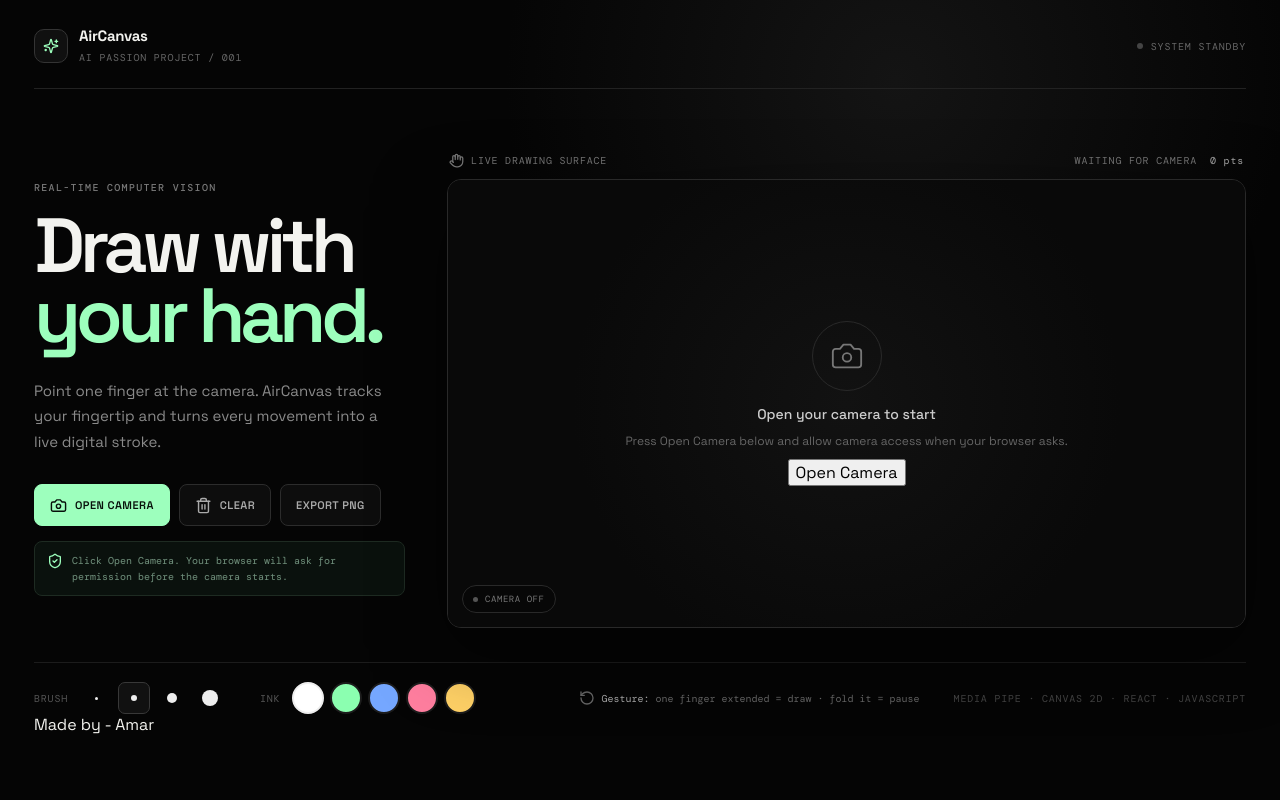
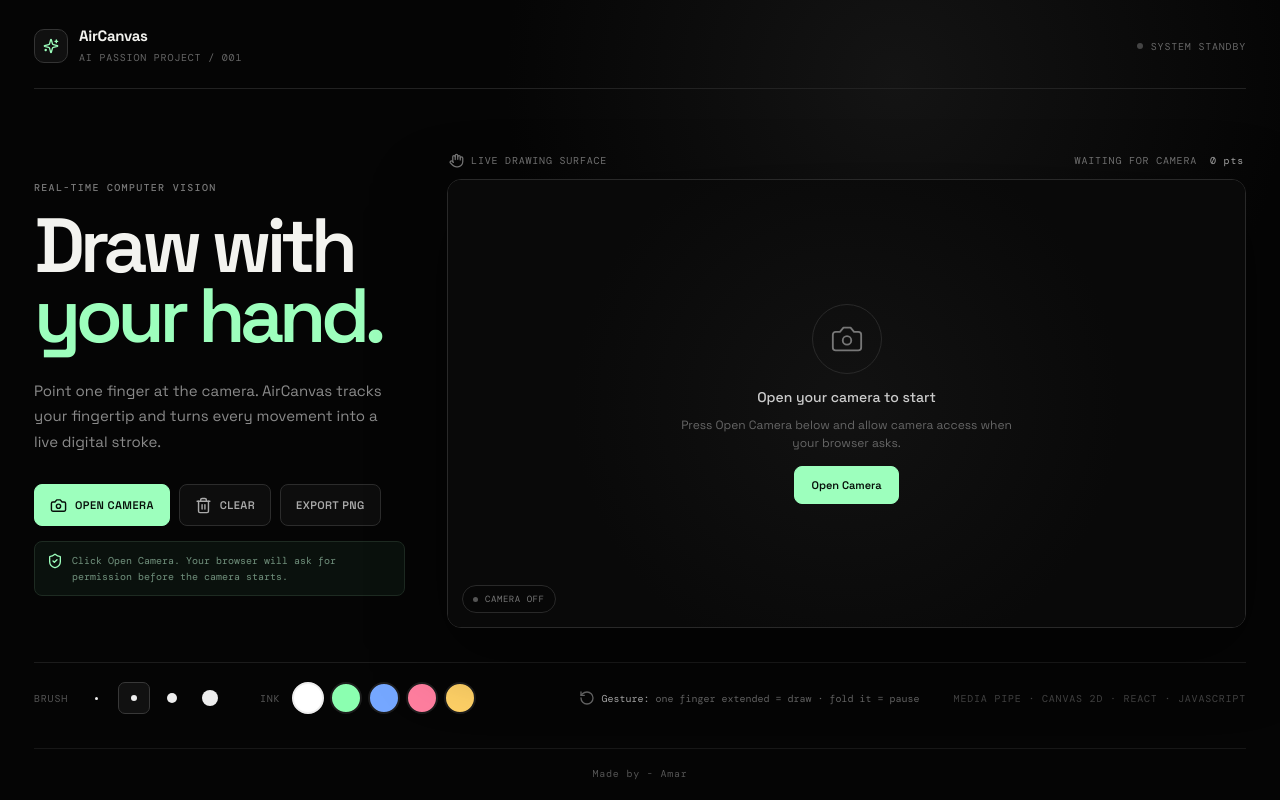
Before and after one commit to Rrachet/AI-passionproject, a React (Vite) app: page / in a window 1280 px wide. Built offline with nearby package versions, Linux system fonts and the light colour scheme.

Commit message:
Improve camera states and add creator footer

```diff
--- a/src/styles.css
+++ b/src/styles.css
@@ -5,7 +5,7 @@
 body { margin: 0; min-width: 320px; background: #050505; }
 button { font: inherit; }
 
-.app-shell { min-height: 100vh; padding: 26px 34px 34px; background: radial-gradient(circle at 70% 10%, #141414 0, #050505 34%, #050505 100%); }
+.app-shell { min-height: 100vh; padding: 26px 34px 18px; background: radial-gradient(circle at 70% 10%, #141414 0, #050505 34%, #050505 100%); }
 .topbar { display: flex; align-items: center; justify-content: space-between; max-width: 1440px; margin: 0 auto; padding-bottom: 22px; border-bottom: 1px solid #222; }
 .brand { display: flex; align-items: center; gap: 11px; }
 .brand-mark { display: grid; place-items: center; width: 34px; height: 34px; border: 1px solid #343434; border-radius: 10px; background: #101010; color: #9dffbd; }
@@ -32,7 +32,9 @@
 .secondary { border: 1px solid #2c2c2c; color: #aaa; background: #0d0d0d; }
 .secondary:hover { border-color: #555; color: #eee; }
 button:disabled { opacity: .65; cursor: wait; }
-.error { color: #ff8d9d; font: 11px 'DM Mono', monospace; line-height: 1.6; max-width: 460px; }
+.error-box { display: flex; align-items: flex-start; gap: 9px; max-width: 520px; margin-top: 15px; padding: 11px 12px; border: 1px solid #3a2025; border-radius: 8px; color: #ff8d9d; background: #120a0c; font: 10px 'DM Mono', monospace; line-height: 1.55; }
+.error-box svg { flex: 0 0 auto; margin-top: 1px; }
+.error-box p { margin: 0; }
 .permission-note { display: flex; align-items: flex-start; gap: 9px; max-width: 460px; margin-top: 15px; padding: 11px 12px; border: 1px solid #1e2b22; border-radius: 8px; color: #71917d; background: #0a110d; font: 10px 'DM Mono', monospace; line-height: 1.55; }
 .permission-note svg { flex: 0 0 auto; color: #9dffbd; }
 .spin { animation: spin 1s linear infinite; }
@@ -44,14 +46,17 @@
 .metrics { display: flex; gap: 13px; }
 .metrics b { color: #aaa; font-weight: 400; }
 .stage { position: relative; width: 100%; aspect-ratio: 16 / 9; min-height: 420px; overflow: hidden; border: 1px solid #292929; border-radius: 14px; background: #0b0b0b; box-shadow: 0 24px 70px #0008; }
-.camera { position: absolute; inset: 0; width: 100%; height: 100%; object-fit: cover; transform: scaleX(-1); opacity: .48; filter: saturate(.65) contrast(1.08); }
-.drawing-layer { position: absolute; inset: 0; width: 100%; height: 100%; pointer-events: none; }
-.stage::after { content: ''; position: absolute; inset: 0; pointer-events: none; background: linear-gradient(180deg, #00000018, transparent 35%, #00000040); }
-.stage-empty { position: absolute; inset: 0; z-index: 2; display: grid; place-content: center; justify-items: center; gap: 10px; text-align: center; color: #777; background: radial-gradient(circle at center, #121212, #090909 60%); padding: 20px; }
+.camera { position: absolute; inset: 0; width: 100%; height: 100%; object-fit: cover; transform: scaleX(-1); opacity: .48; filter: saturate(.65) contrast(1.08); background: #0b0b0b; }
+.drawing-layer { position: absolute; inset: 0; width: 100%; height: 100%; pointer-events: none; z-index: 1; }
+.stage::after { content: ''; position: absolute; inset: 0; z-index: 2; pointer-events: none; background: linear-gradient(180deg, #00000018, transparent 35%, #00000040); }
+.stage-empty { position: absolute; inset: 0; z-index: 4; display: grid; place-content: center; justify-items: center; gap: 10px; text-align: center; color: #777; background: radial-gradient(circle at center, #121212, #090909 60%); padding: 20px; }
 .empty-icon { display: grid; place-items: center; width: 70px; height: 70px; margin-bottom: 4px; border: 1px solid #292929; border-radius: 50%; color: #777; }
 .stage-empty strong { color: #ccc; font-size: 14px; font-weight: 500; }
-.stage-empty span { font-size: 12px; color: #666; }
-.tracking-pill { position: absolute; z-index: 3; left: 14px; bottom: 14px; display: flex; align-items: center; gap: 7px; padding: 7px 10px; border: 1px solid #292929; border-radius: 999px; background: #080808c9; backdrop-filter: blur(10px); color: #777; font: 9px 'DM Mono', monospace; letter-spacing: .06em; }
+.stage-empty span { max-width: 360px; font-size: 12px; line-height: 1.5; color: #666; }
+.stage-cta { height: 38px; margin-top: 4px; padding: 0 16px; border: 1px solid #9dffbd; border-radius: 8px; background: #9dffbd; color: #07100a; font-size: 11px; font-weight: 600; }
+.stage-cta:hover { background: #c4ffd5; }
+.vision-loading { position: absolute; z-index: 5; top: 14px; left: 50%; transform: translateX(-50%); display: flex; align-items: center; gap: 8px; padding: 8px 11px; border: 1px solid #292929; border-radius: 999px; background: #080808d9; backdrop-filter: blur(10px); color: #aaa; font: 9px 'DM Mono', monospace; white-space: nowrap; }
+.tracking-pill { position: absolute; z-index: 5; left: 14px; bottom: 14px; display: flex; align-items: center; gap: 7px; padding: 7px 10px; border: 1px solid #292929; border-radius: 999px; background: #080808c9; backdrop-filter: blur(10px); color: #777; font: 9px 'DM Mono', monospace; letter-spacing: .06em; }
 .tracking-pill span { width: 5px; height: 5px; border-radius: 50%; background: #555; }
 .tracking-pill.active { color: #9dffbd; border-color: #9dffbd33; }
 .tracking-pill.active span { background: #9dffbd; box-shadow: 0 0 9px #9dffbd; }
@@ -68,6 +73,7 @@
 .gesture-note { display: flex; align-items: center; gap: 7px; margin-left: auto; color: #666; font: 10px 'DM Mono', monospace; }
 .gesture-note b { color: #aaa; font-weight: 400; }
 .tech-stack { color: #444; white-space: nowrap; }
+.footer { max-width: 1440px; margin: 34px auto 0; padding-top: 18px; border-top: 1px solid #171717; text-align: center; color: #555; font: 10px 'DM Mono', monospace; letter-spacing: .08em; }
 
 @media (max-width: 1050px) {
   .hero { grid-template-columns: 1fr; gap: 24px; padding-top: 42px; }
@@ -91,4 +97,5 @@
   .tech-stack { width: 100%; white-space: normal; }
   .tool-panel { gap: 14px; }
   .gesture-note { width: 100%; }
+  .footer { margin-top: 28px; }
 }
```
